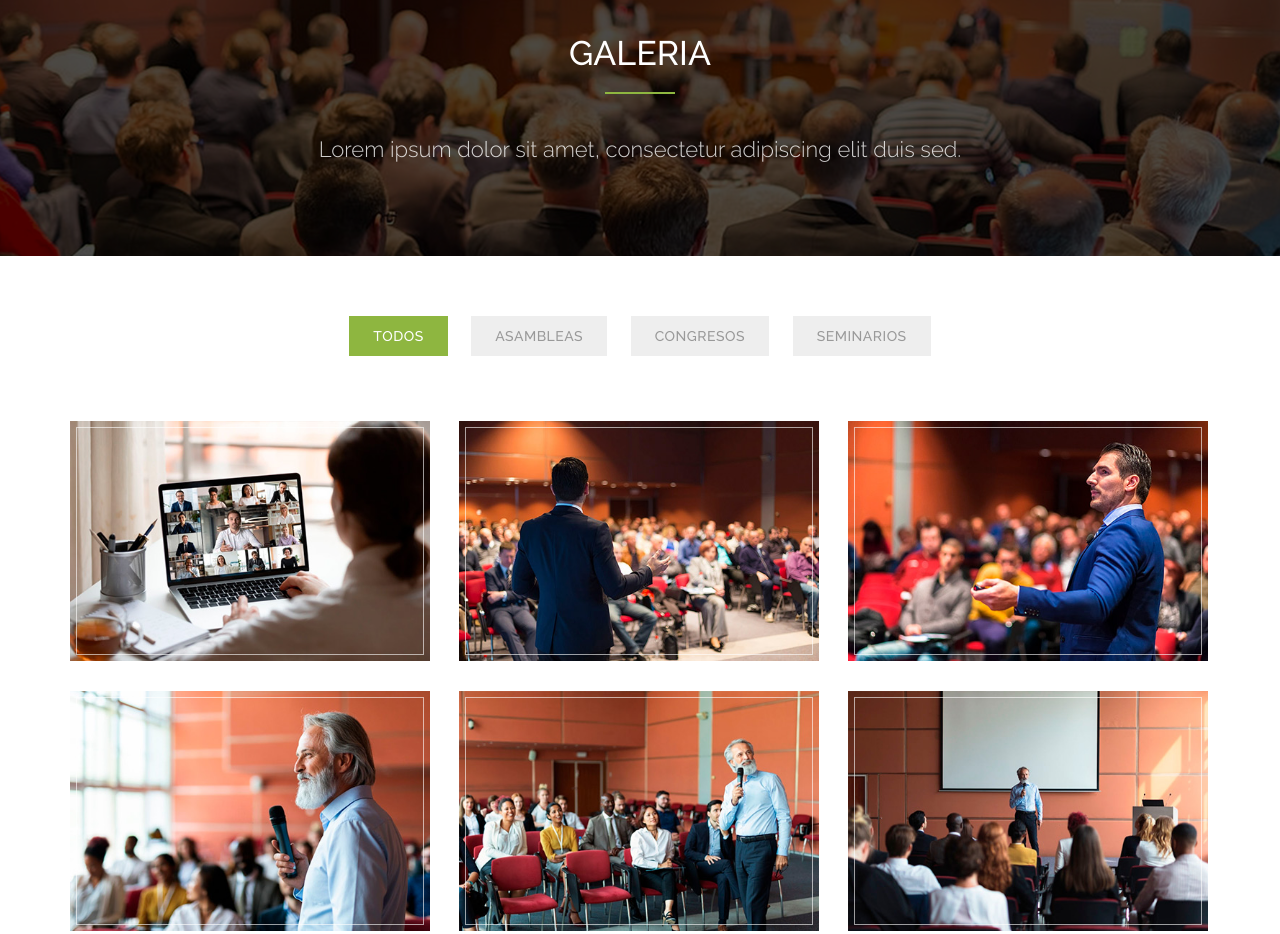
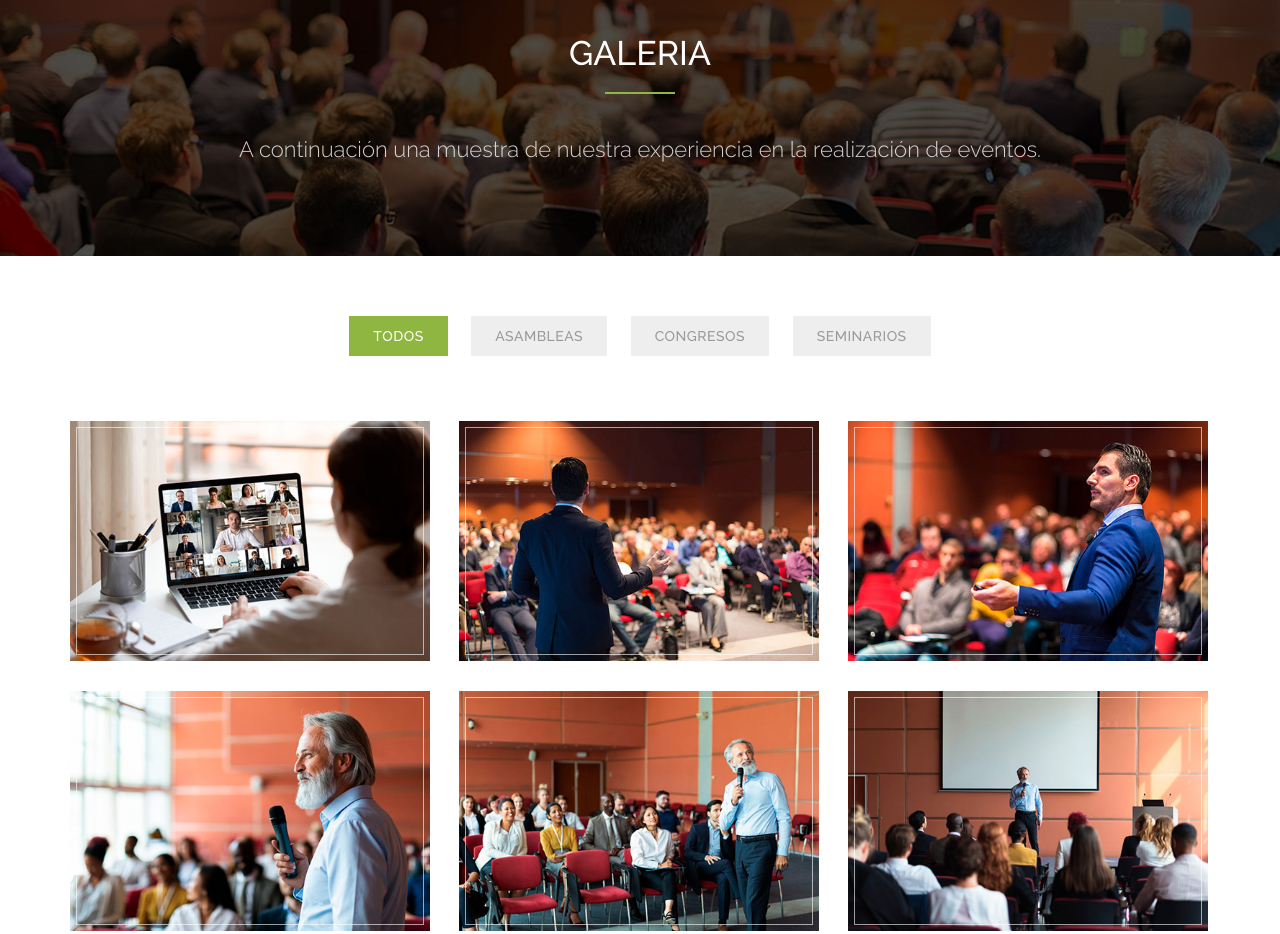
Before and after one commit to Nicorojas25/tecnovis-virtual, a plain HTML site: page index.html in a window 1280 px wide. Shown: the part 3383-4317 px from the top of the page. Drawn offline with nearby package versions, Linux system fonts and the light colour scheme.

Commit message:
cambio de textos

```diff
--- a/index.html
+++ b/index.html
@@ -276,7 +276,7 @@
       <div class="overlay">
         <h2>Galeria</h2>
         <hr>
-        <p>Lorem ipsum dolor sit amet, consectetur adipiscing elit duis sed.</p>
+        <p>A continuación una muestra de nuestra experiencia en la realización de eventos.</p>
       </div>
     </div>
     <div class="container">
```
